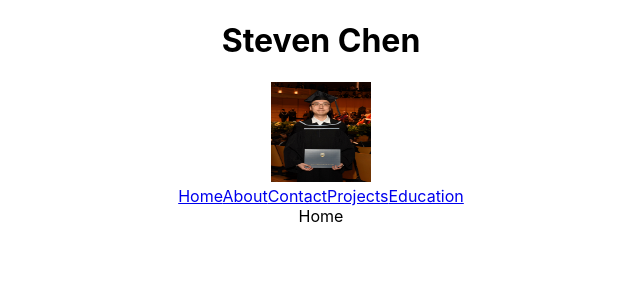
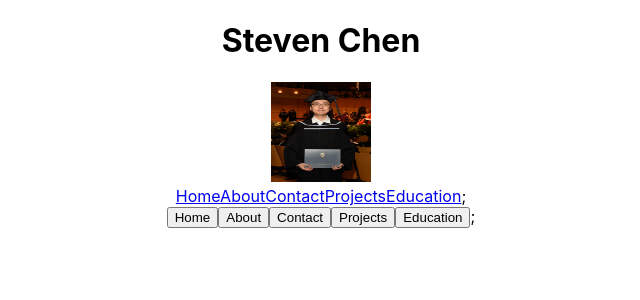
Before and after one commit to chnsteven/React-portfolio, a React (Create React App) app in the folder client/: page / in a window 1280 px wide. Shown: the top 300 px of the page, without its empty margins (319-959 px from the left). Built offline with nearby package versions, Linux system fonts and the light colour scheme.

Commit message:
modified home page
home page now contains a grid view of all the links a user can navigate to

```diff
--- a/client/src/App.css
+++ b/client/src/App.css
@@ -67,3 +67,7 @@
 .scroll-to-top-button.visible {
   display: block;
 }
+
+Link {
+  text-decoration: none;
+}
--- a/client/src/App.js
+++ b/client/src/App.js
@@ -1,11 +1,14 @@
 import "./App.css";
 import MainBanner from "./components/MainBanner";
 import NavigationBar from "./components/NavigationBar";
+import {navigationLinks} from "./utils/constants";
+
+
 function App() {
   return (
     <div className="App">
       <MainBanner />
-      <NavigationBar />
+      <NavigationBar navigationLinks={navigationLinks}/>
     </div>
   );
 }
--- a/client/src/components/NavigationBar.js
+++ b/client/src/components/NavigationBar.js
@@ -1,25 +1,16 @@
 import React from "react";
-import Home from "../pages/Home";
-import About from "../pages/About";
-import Contact from "../pages/Contact";
-import Projects from "../pages/Projects";
-import Education from "../pages/Education";
 import { Link, Routes, Route, BrowserRouter as Router } from "react-router-dom";
 
-function NavigationBar() {
+function NavigationBar({navigationLinks}) {
   return (
     <Router>
-      <Link to="/">Home</Link>
-      <Link to="/About">About</Link>
-      <Link to="/Contact">Contact</Link>
-      <Link to="/Projects">Projects</Link>
-      <Link to="/Education">Education</Link>
+      {navigationLinks.map((link, index) => (
+        <Link to={link.path}>{link.title}</Link>
+      ))};
       <Routes>
-        <Route path="/" element={<Home />} />
-        <Route path="/About" element={<About />} />
-        <Route path="/Contact" element={<Contact />} />
-        <Route path="/Projects" element={<Projects />} />
-        <Route path="/Education" element={<Education />} />
+        {navigationLinks.map((link, index) => (
+          <Route key={index} path={link.path} element={<link.component />} />
+        ))};
       </Routes>
     </Router>
   );
--- /dev/null
+++ b/client/src/components/NavigationGrid.js
@@ -0,0 +1,17 @@
+import React from 'react'
+import { Link } from 'react-router-dom'
+import {navigationLinks} from "../utils/constants";
+
+function NavigationGrid() {
+  return (
+    <div>
+      {navigationLinks.map((link, index) => (
+        <Link key={index} to={link.path}>
+        <button>{link.title}</button>
+      </Link>
+    ))};
+    </div>
+  )
+}
+
+export default NavigationGrid
--- a/client/src/pages/Home.js
+++ b/client/src/pages/Home.js
@@ -1,7 +1,7 @@
 import React from "react";
-
+import NavigationGrid from "../components/NavigationGrid";
 function Home() {
-  return <div>Home</div>;
+  return <NavigationGrid />;
 }
 
 export default Home;
--- /dev/null
+++ b/client/src/utils/constants.js
@@ -0,0 +1,25 @@
+import Home from '../pages/Home';
+import About from '../pages/About';
+import Contact from '../pages/Contact';
+import Projects from '../pages/Projects';
+import Education from '../pages/Education';
+
+
+
+export   const navigationLinks = [
+    {title: "Home",
+    path: "/",
+    component: Home},
+    {title: "About",
+    path: "/about",
+    component: About},
+    {title: "Contact",
+    path: "/contact",
+    component: Contact},
+    {title: "Projects",
+    path: "/projects",
+    component: Projects},
+    {title: "Education",
+    path: "/Education",
+    component: Education}
+  ];
```
